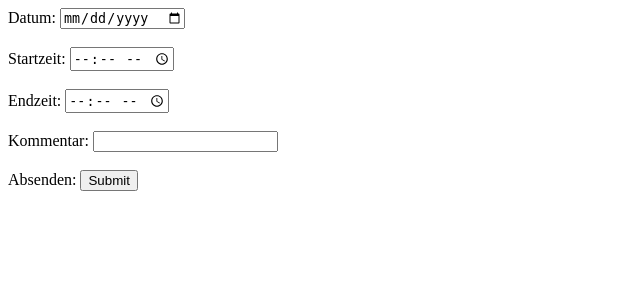
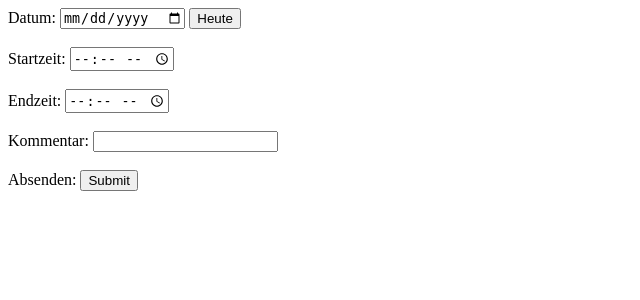
Before and after one commit to starspritechippy/asbn-django, a Django app: page /formular/ in a window 1280 px wide. Shown: the top 300 px of the page, without its empty margins (0-640 px from the left). Run offline with Django 4.2, Linux system fonts and the light colour scheme.

Commit message:
QOL: Button, der das heutige Datum einfügt

```diff
--- a/formular/templates/formular/template.html
+++ b/formular/templates/formular/template.html
@@ -17,6 +17,7 @@
             {% if missing_datum %} {% endif %}
             <label for="datum">Datum:</label>
             <input type="date" id="datum" name="datum">
+            <button type="button" onclick="const d = new Date(); const iso = d.toISOString(); document.getElementById('datum').value = iso.substring(0, iso.indexOf('T'))">Heute</button>
             {% if missing_datum %} Bitte Eintragen! {% endif %}
             <br><br>
 
```
